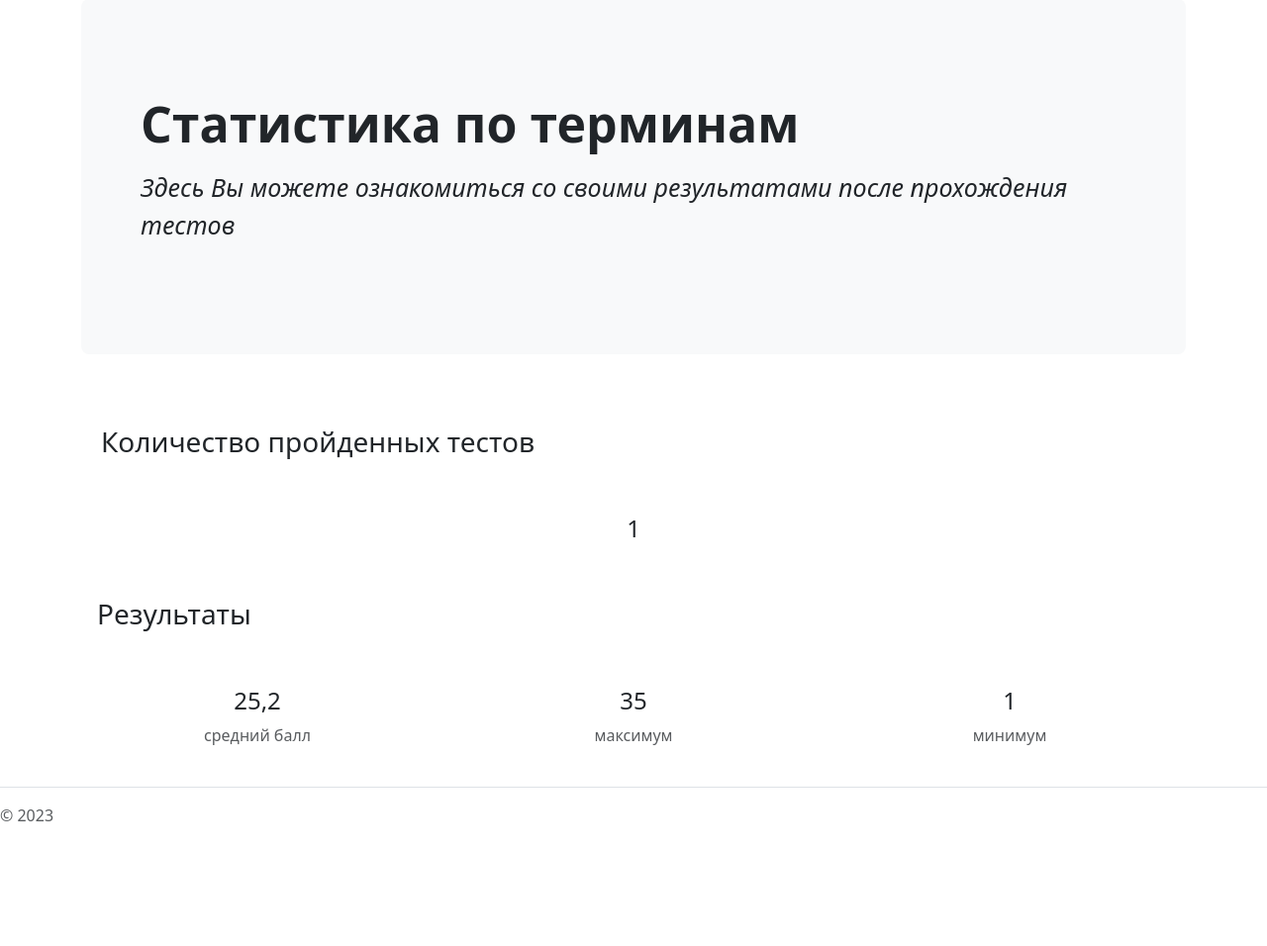
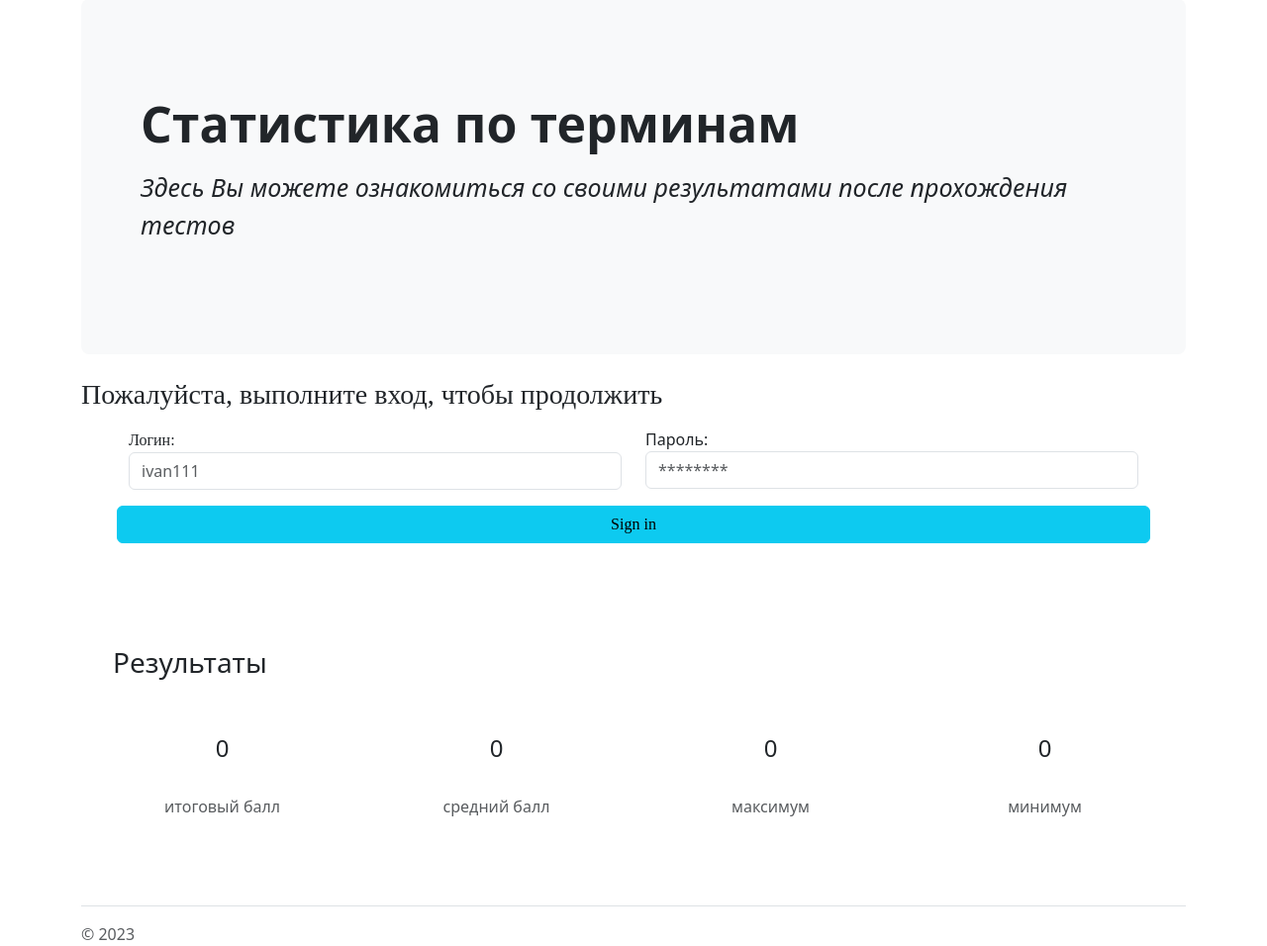
Before and after one commit to katyacoffee/web_project, a Django app: page /stats in a window 1280 px wide. Shown: the part 66-1022 px from the top of the page at 99% size. Before the commit the page ends 896 px from the top, so only its background shows below. Run offline with Django 4.2, Linux system fonts and the light colour scheme; some libraries are stand-ins or nearby versions.

Commit message:
add stats

```diff
--- a/data/results.txt
+++ b/data/results.txt
@@ -1,2 +1,2 @@
-admin|0.0|0.6666666666666666|0.0
+admin|0.0|0.16666666666666666|0.0
 alice|0.0|0.0|0.2
--- a/mysite/core.py
+++ b/mysite/core.py
@@ -127,6 +127,29 @@ def get_all_results() -> {str: list[float]}:
     return res
 
 
+def get_all_results_int_percent() -> {str: list[int]}:
+    all_res = get_all_results()
+    res = {}
+    for user in all_res.keys():
+        int_res = []
+        for value in all_res[user]:
+            int_res.append(int(value*100))
+        res[user] = int_res
+    return res
+
+
+def get_all_stats():
+    all_res = get_all_results_int_percent()
+    res = []
+    for user in all_res.keys():
+        user_res = all_res[user]
+        if len(user_res) == 0:
+            continue
+        res.append([user, sum(user_res), sum(user_res)//len(user_res),
+                    max(user_res), min(user_res)])
+    return res
+
+
 def add_result(user: str, lesson_id: int, points: float):
     all_results = get_all_results()
     if user not in all_results.keys():
--- a/mysite/terms_work.py
+++ b/mysite/terms_work.py
@@ -27,25 +27,25 @@ def write_word_with_translation(lesson_id, lesson, word, translation):
     #     f.write("\n".join(new_terms))
 
 
-def get_terms_stats():
-    db_terms = 0
-    user_terms = 0
-    defin_len = []
-    with open("./data/terms.csv", "r", encoding="utf-8") as f:
-        for line in f.readlines()[1:]:
-            term, defin, added_by = line.split(";")
-            words = defin.split()
-            defin_len.append(len(words))
-            if "user" in added_by:
-                user_terms += 1
-            elif "db" in added_by:
-                db_terms += 1
-    stats = {
-        "terms_all": db_terms + user_terms,
-        "terms_own": db_terms,
-        "terms_added": user_terms,
-        "words_avg": sum(defin_len)/len(defin_len),
-        "words_max": max(defin_len),
-        "words_min": min(defin_len)
-    }
-    return stats
+# def get_terms_stats():
+#     db_terms = 0
+#     user_terms = 0
+#     defin_len = []
+#     with open("./data/terms.csv", "r", encoding="utf-8") as f:
+#         for line in f.readlines()[1:]:
+#             term, defin, added_by = line.split(";")
+#             words = defin.split()
+#             defin_len.append(len(words))
+#             if "user" in added_by:
+#                 user_terms += 1
+#             elif "db" in added_by:
+#                 db_terms += 1
+#     stats = {
+#         "terms_all": db_terms + user_terms,
+#         "terms_own": db_terms,
+#         "terms_added": user_terms,
+#         "words_avg": sum(defin_len)/len(defin_len),
+#         "words_max": max(defin_len),
+#         "words_min": min(defin_len)
+#     }
+#     return stats
--- a/mysite/views.py
+++ b/mysite/views.py
@@ -121,5 +121,5 @@ def submit_login(request):
 
 
 def show_stats(request):
-    stats = terms_work.get_terms_stats()
-    return render(request, "stats.html", stats)
+    all_res = core.get_all_stats()
+    return render(request, "stats.html", context={"results": all_res})
--- a/templates/stats.html
+++ b/templates/stats.html
@@ -1,4 +1,4 @@
-{% extends "base_page.html" %}
+{% extends "with_login.html" %}
 
 {% block pagetitle %}
 Results
@@ -15,31 +15,47 @@ Results
 {% block content %}
 <div class="container px-3 py-5" id="stats">
     <div>
-        <h3 class="px-1">Количество пройденных тестов</h3>
-        <br /> <br />
-    </div>
-        <div class="row text-center">
-            <h4>{{ terms_added }}</h4>
-<!--            <p class="text-muted">добавленных через <a href="/add-term">форму добавления термина</a></p>-->
-        </div>
-    </div>
-    <div>
         <h3 class="px-3">Результаты</h3>
         <br /> <br />
     </div>
     <div class="row text-center">
-        <div class="col-md-4">
-            <h4>{{ words_avg }}</h4>
+        <div class="col d-flex" style="flex-direction: column;">
+            <h4 id="total">0</h4>
+            <br />
+            <p class="text-muted">итоговый балл</p>
+        </div>
+        <div class="col d-flex" style="flex-direction: column;">
+            <h4 id="avg">0</h4>
+            <br />
             <p class="text-muted">средний балл</p>
         </div>
-        <div class="col-sm-4">
-            <h4>{{ words_max }}</h4>
+        <div class="col d-flex" style="flex-direction: column;">
+            <h4 id="maximum">0</h4>
+            <br />
             <p class="text-muted">максимум</p>
         </div>
-        <div class="col-sm-4">
-            <h4>{{ words_min }}</h4>
+        <div class="col d-flex" style="flex-direction: column;">
+            <h4 id="minimum">0</h4>
+            <br />
             <p class="text-muted">минимум</p>
         </div>
     </div>
+    <script>
+            let user = sessionStorage.getItem('user_login');
+            sessionStorage.setItem('aaa', user);
+            const total = document.getElementById('total');
+            const avg = document.getElementById('avg');
+            const maximum = document.getElementById('maximum');
+            const minimum = document.getElementById('minimum');
+            {% for user_id, summary, average, maximum, minimum in results %}
+            if ('{{ user_id }}' === sessionStorage.getItem('user_login')){
+                alert(user)
+                total.innerHTML = '{{ summary }}';
+                avg.innerHTML = '{{ average }}';
+                maximum.innerHTML = '{{ maximum }}';
+                minimum.innerHTML = '{{ minimum }}';
+            }
+            {% endfor %}
+    </script>
 </div>
 {% endblock %}
--- a/templates/with_login.html
+++ b/templates/with_login.html
@@ -26,8 +26,8 @@
                 <p class="col-md-8 fs-4">{% block page-lead %}{% endblock %}</p>
             </div>
         </div>
-        <form method="post">
-            <h3 style="font-family: Bookman;">Ваши контактные данные</h3>
+        <form method="post" id="usr_pwd">
+            <h3 style="font-family: Bookman;">Пожалуйста, выполните вход, чтобы продолжить</h3>
             <div class="row px-5 py-2">
                 <div class="col-md-6">
                     <label for="login" style="font-family: Bookman;">Логин:</label>
@@ -68,6 +68,22 @@
                       }
                     });
                 </script>
+                <script src="https://code.jquery.com/jquery-3.5.1.js"
+                        integrity="sha256-QWo7LDvxbWT2tbbQ97B53yJnYU3WhH/C8ycbRAkjPDc="
+                        crossorigin="anonymous"></script>
+                <script type="text/javascript">
+                $(document).on('submit','#usr_pwd',function(e){
+                    e.preventDefault();
+                    $.ajax({
+                        type:'POST',
+                        url:'',
+                        data:{},
+                        success:function(){
+                              //alert('Saved');
+                                }
+                        })
+                    });
+                </script>
             </div>
         </form>
         <br /> <br />
```
